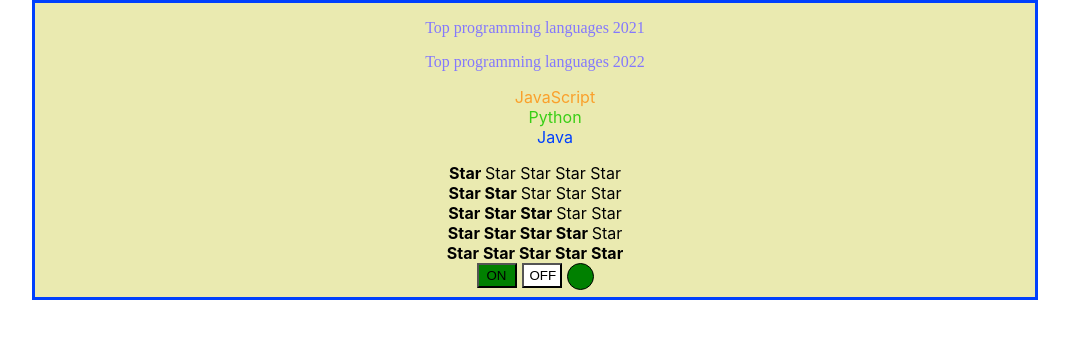
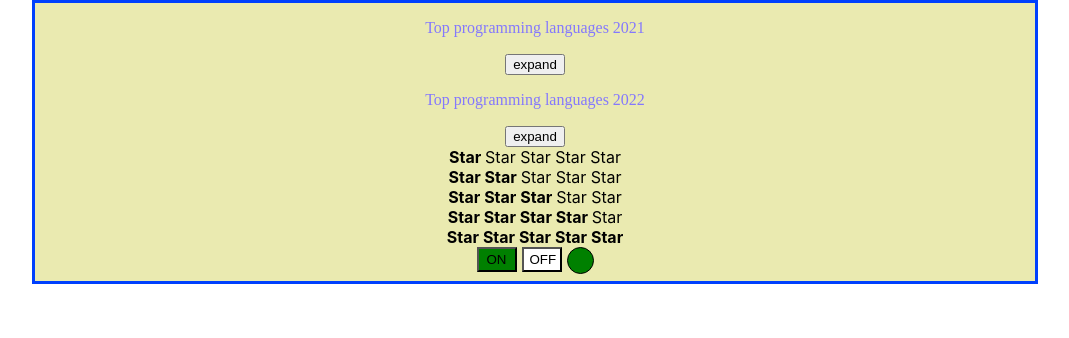
Before and after one commit to romchesko-pazzi/playlist-of-react-ts, a React (Create React App) app: page / in a window 1280 px wide. Shown: the top 338 px of the page, without its empty margins (105-1174 px from the left). Built offline with nearby package versions, Linux system fonts and the light colour scheme.

Commit message:
practise

```diff
--- a/src/App.tsx
+++ b/src/App.tsx
@@ -7,8 +7,8 @@
 function App() {
     return (
         <div className={"main"}>
-            <Article titleValue={"Top programming languages 2021"} collapsed={true}/>
-            <Article titleValue={"Top programming languages 2022"} collapsed={false}/>
+            <Article titleValue={"Top programming languages 2021"}/>
+            <Article titleValue={"Top programming languages 2022"}/>
             <Rating value={1}/>
             <Rating value={2}/>
             <Rating value={3}/>
--- a/src/components/Article.tsx
+++ b/src/components/Article.tsx
@@ -4,17 +4,24 @@
 
 type ArticlePropsType = {
     titleValue: string;
-    collapsed: boolean;
 }
 
 const Article = (props: ArticlePropsType) => {
+    const [isExpanded, setIsExpanded] = useState(false);
+
+    const onClickHandler = (par: boolean) => {
+        if (!par) {
+            setIsExpanded(true)
+        } else {
+            setIsExpanded(false)
+        }
+    }
 
     return (
         <div>
             <ArticleTitle title={props.titleValue}/>
-            {/*<button onClick={}>expand</button>*/}
-            {/*<button onClick={}>fold</button>*/}
-            {!props.collapsed && <ArticleBody/>}
+            <button onClick={() => onClickHandler(isExpanded)}>expand</button>
+            {isExpanded && <ArticleBody/>}
         </div>
     )
 }
```
